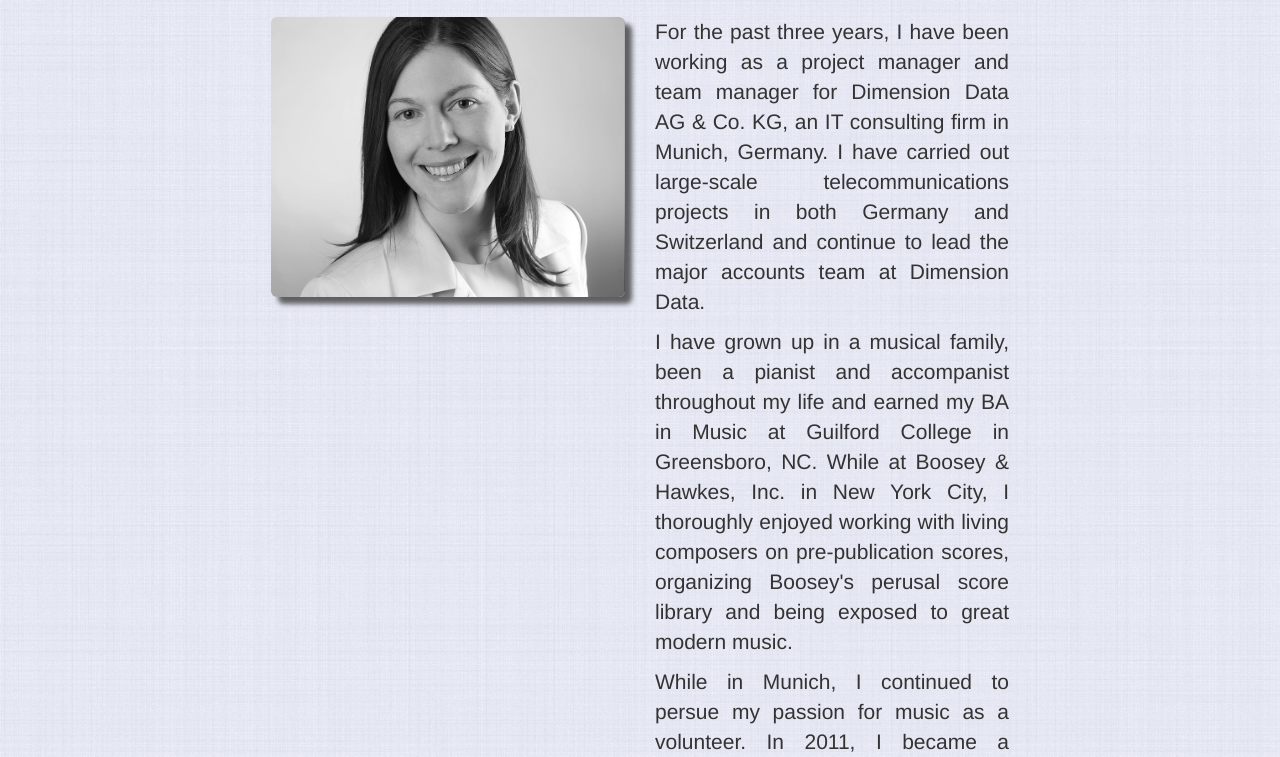
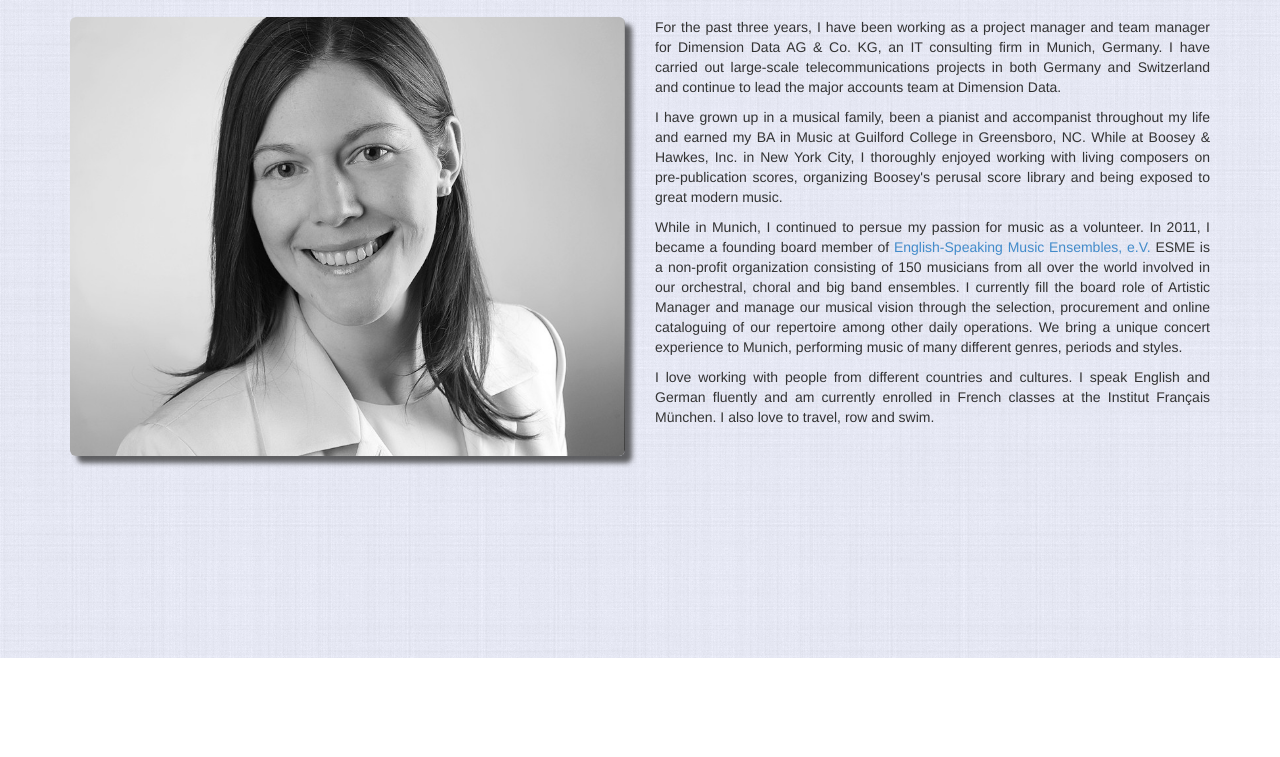
Before and after one commit to vsudilov/gh_www, a plain HTML site: page index.html in a window 1280 px wide. Shown: the part 142-899 px from the top of the page. After the commit the page ends 800 px from the top, so only its background shows below. Drawn offline with Linux system fonts and the light colour scheme.

Commit message:
Initial deploy

```diff
--- a/index.html
+++ b/index.html
@@ -21,17 +21,28 @@
       -moz-box-shadow:    7px 7px 5px 0px rgba(50, 50, 50, 0.75);
       box-shadow:         7px 7px 5px 0px rgba(50, 50, 50, 0.75);
       margin: 2 2 2 2;
+      margin:auto;
+    }
 
-    }
+
+/*    @media (min-width: 768px){
+      .row.aboutme {
+        display: table;
+      }
+      .aboutme {
+       float: none;
+       display: table-cell;
+       vertical-align: middle;
+      }
+      img.portrait {
+        max-width:450px;
+      }
+    }*/
 
     p {
       text-align: justify;
-      font-size: 1.5em;
     }
 
-    .container {
-      width:60%;
-    }
   </style>
   </head>
 
@@ -46,12 +57,12 @@
         </div>
       </div>
 
-      <div class="row">
-        <div class="col-md-6">
+      <div class="row aboutme">
+        <div class="col-md-6 aboutme">
           <img src="/static/images/gh-portrait_optimized.jpg" class="img-responsive img-rounded portrait"></img>
         </div>
 
-        <div class="col-md-6">
+        <div class="col-md-6 aboutme">
           <p>
             For the past three years, I have been working as a project manager and team manager for Dimension Data AG &amp; Co. KG, an IT consulting firm in Munich, Germany. I have carried out large-scale telecommunications projects in both Germany and Switzerland and continue to lead the major accounts team at Dimension Data.
           </p>
@@ -61,11 +72,11 @@
           </p>
 
           <p>
-            While in Munich, I continued to persue my passion for music as a volunteer. In 2011, I became a founding board member of <a href="http://www.esme-ev.de"> English-Speaking Music Ensembles, e.V.</a> ESME is a non-profit organization consisting of 150 musicians from all over the world involved in our orchestral, choral and big band ensembles. I currently fill the board role of Artistic Manager and manage our musical vision through the selection, procurement and online cataloguing of our repertoire among other daily operations.We bring a unique concert experience to Munich, performing music of many different genres, periods and styles.
+            While in Munich, I continued to persue my passion for music as a volunteer. In 2011, I became a founding board member of <a href="http://www.esme-ev.de"> English-Speaking Music Ensembles, e.V.</a> ESME is a non-profit organization consisting of 150 musicians from all over the world involved in our orchestral, choral and big band ensembles. I currently fill the board role of Artistic Manager and manage our musical vision through the selection, procurement and online cataloguing of our repertoire among other daily operations. We bring a unique concert experience to Munich, performing music of many different genres, periods and styles.
           </p>
 
           <p>
-            I love working with people from different countries and cultures. I speak English and German fluently and am currently enrolled in French classes at the Institut Français M&uuml;nchen. I also love to travel, row and swim.
+            I love working with people from different countries and cultures. I speak English and German fluently and am currently enrolled in French classes at the Institut Fran&ccedil;ais M&uuml;nchen. I also love to travel, row and swim.
           </p>
         </div>
       </div>
```
Also changed, not shown: 1 other file.
